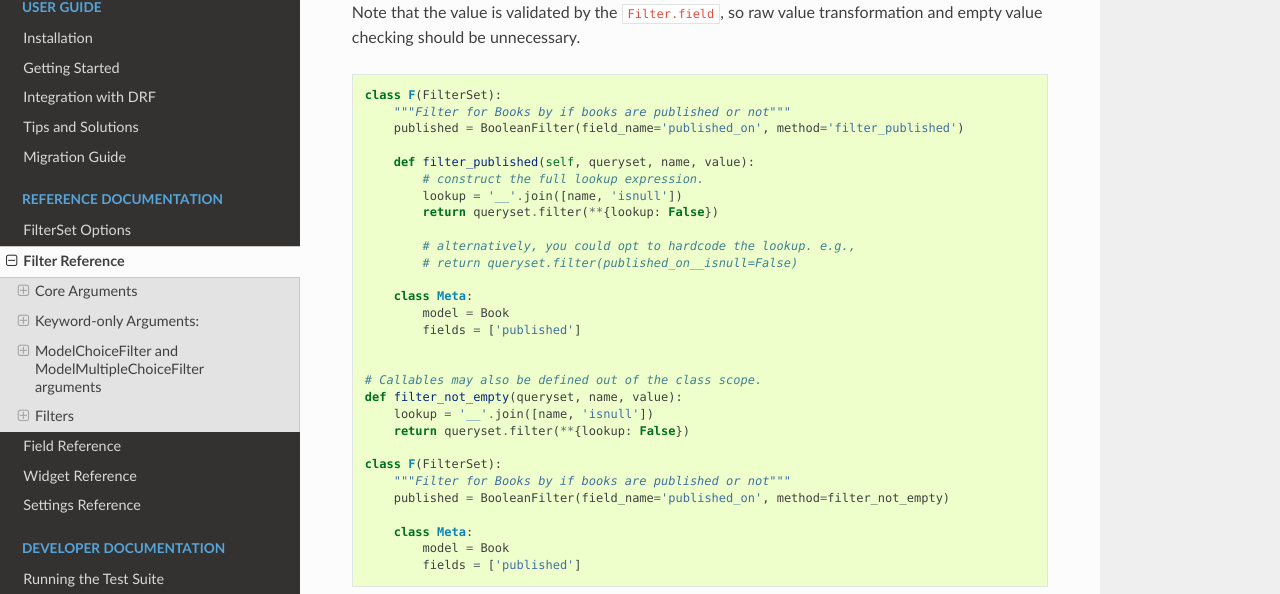
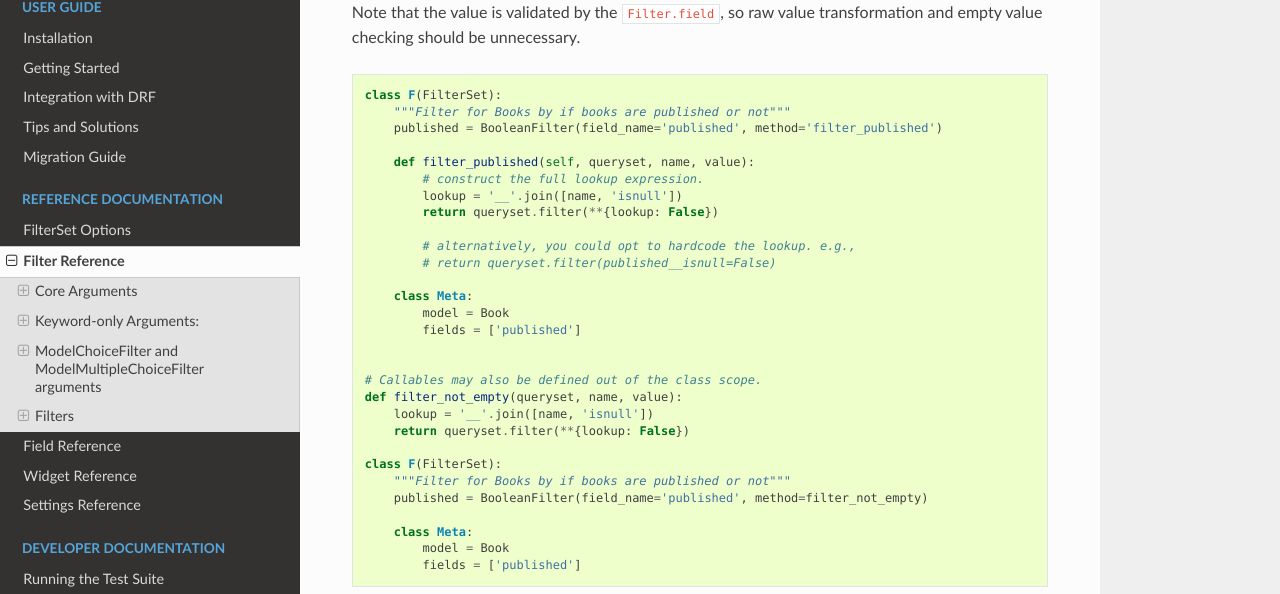
Before and after one commit to carltongibson/django-filter, a Sphinx documentation site: the page built from docs/ref/filters.txt, in a window 1280 px wide and 900 px high, scrolled down 894 px. Shown: the part 139-733 px from the top of the window. Built offline with Sphinx 7.4.7 and the Read the Docs theme 2.0.0, drawn with Linux system fonts in a browser that asks for light colours.

```diff
--- a/docs/ref/filters.txt
+++ b/docs/ref/filters.txt
@@ -66,7 +66,7 @@ transformation and empty value checking should be unnecessary.
 
     class F(FilterSet):
         """Filter for Books by if books are published or not"""
-        published = BooleanFilter(field_name='published_on', method='filter_published')
+        published = BooleanFilter(field_name='published', method='filter_published')
 
         def filter_published(self, queryset, name, value):
             # construct the full lookup expression.
@@ -74,7 +74,7 @@ transformation and empty value checking should be unnecessary.
             return queryset.filter(**{lookup: False})
 
             # alternatively, you could opt to hardcode the lookup. e.g.,
-            # return queryset.filter(published_on__isnull=False)
+            # return queryset.filter(published__isnull=False)
 
         class Meta:
             model = Book
@@ -88,7 +88,7 @@ transformation and empty value checking should be unnecessary.
 
     class F(FilterSet):
         """Filter for Books by if books are published or not"""
-        published = BooleanFilter(field_name='published_on', method=filter_not_empty)
+        published = BooleanFilter(field_name='published', method=filter_not_empty)
 
         class Meta:
             model = Book
```
